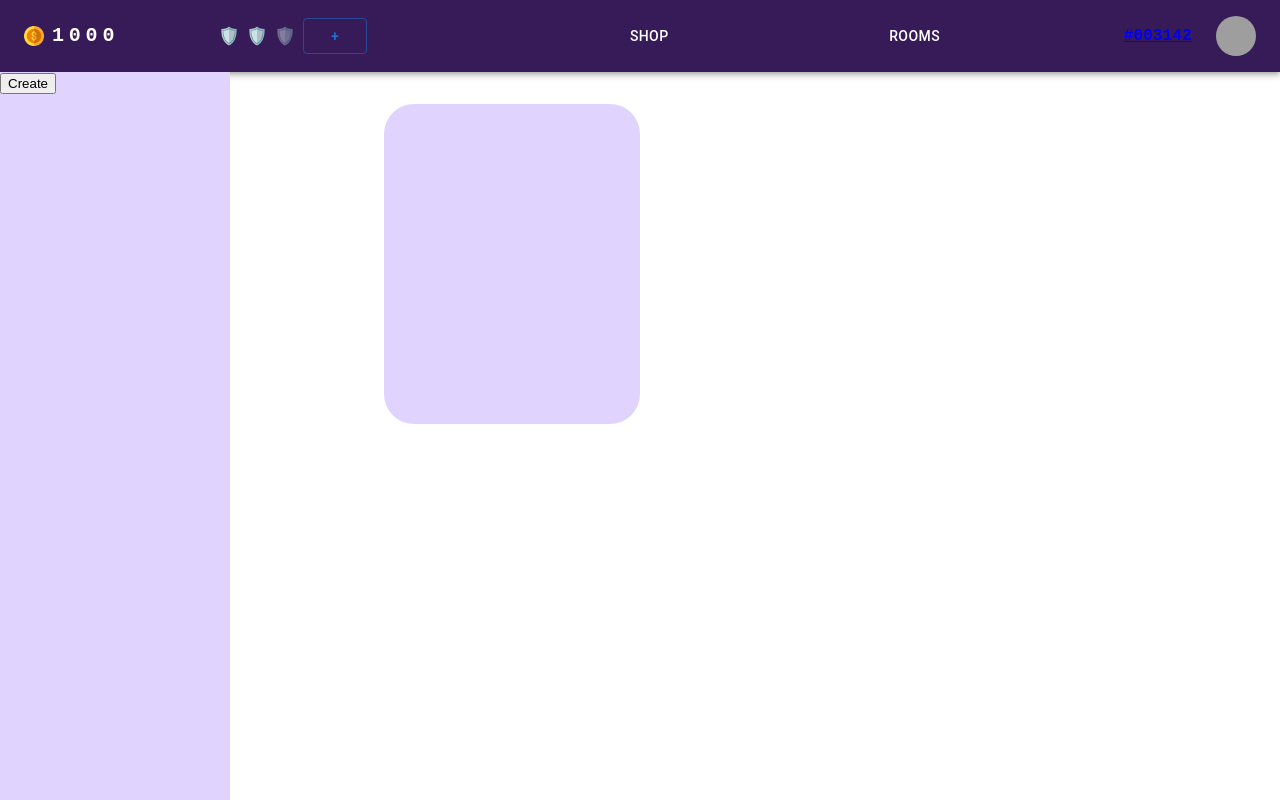
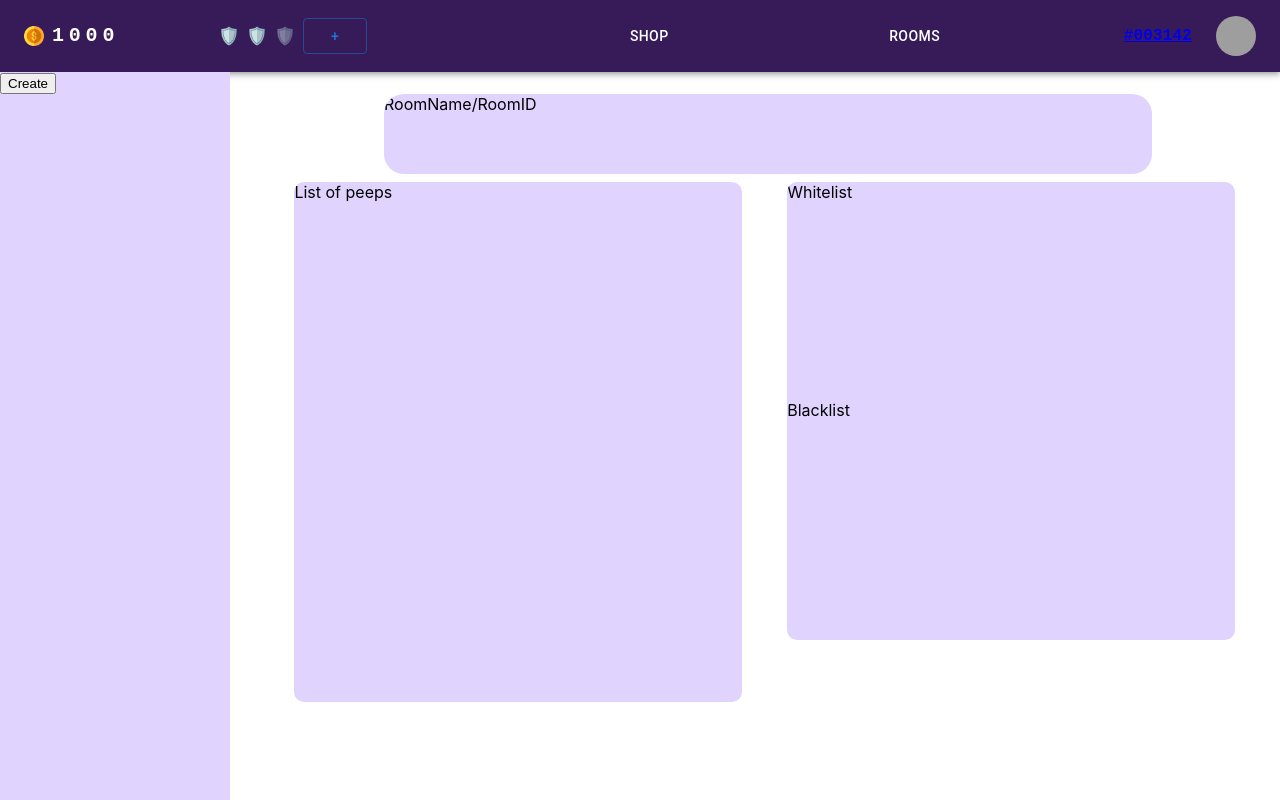
Before and after one commit to JDCRecomendable/wdcc-x-sesa-hackathon-2022, a React (Create React App) app in the folder frontend/: page /rooms in a window 1280 px wide. Built offline with nearby package versions, Linux system fonts and the light colour scheme; grey boxes are pictures that could not be loaded.

Commit message:
Completed Room page layout

```diff
--- a/frontend/src/pages/RoomsPage.js
+++ b/frontend/src/pages/RoomsPage.js
@@ -2,9 +2,21 @@ const RoomsPage = () => {
   return (
     <> <div style={{ position: 'fixed', width: '18%', height: '100%', zIndex: '1', top: '3.4em', backgroundColor: '#E0D4FF', overflowX: 'hidden', marginTop: '18px' }}>
       <button
-      sx={{ my: 2, color: "white", display: "block",marginLeft: "20px"}} >Create</button>
+        sx={{ my: 2, color: "white", display: "block", marginLeft: "20px" }} >Create</button>
     </div>
-     <div style={{ position: 'fixed', width: '20%', height: '40%', zIndex: '1', top: '3.4em', backgroundColor: '#E0D4FF', overflowX: 'hidden', marginTop: '50px', marginLeft: '30%', borderRadius: '30px'}}>  </div></>
+      <div style={{ position: 'fixed', width: '60%', height: '10%', zIndex: '1', top: '3.4em', backgroundColor: '#E0D4FF', overflowX: 'hidden', marginTop: '40px', marginLeft: '30%', borderRadius: '20px' }}>
+        RoomName/RoomID
+      </div>
+      <div style={{ position: 'fixed', width: '35%', height: '65%', zIndex: '1', top: '3.4em', backgroundColor: '#E0D4FF', overflowX: 'hidden', marginTop: '10%', marginLeft: '23%', borderRadius: '10px' }}>
+        List of peeps
+      </div>
+      <div style={{ position: 'fixed', width: '35%', height: '30%', zIndex: '1', top: '3.4em', backgroundColor: '#E0D4FF', overflowX: 'hidden', marginTop: '10%', marginLeft: '61.5%', borderRadius: '10px' }}>
+        Whitelist
+      </div>
+      <div style={{ position: 'fixed', width: '35%', height: '30%', zIndex: '1', top: '3.4em', backgroundColor: '#E0D4FF', overflowX: 'hidden', marginTop: '27%', marginLeft: '61.5%', borderRadius: '10px' }}>
+        Blacklist
+      </div>
+    </>
   );
 };
 
```
